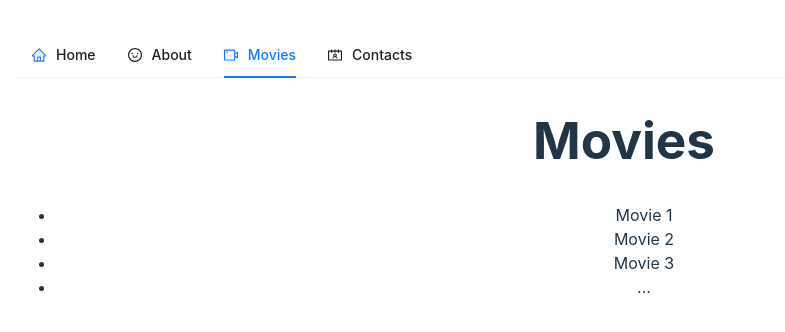
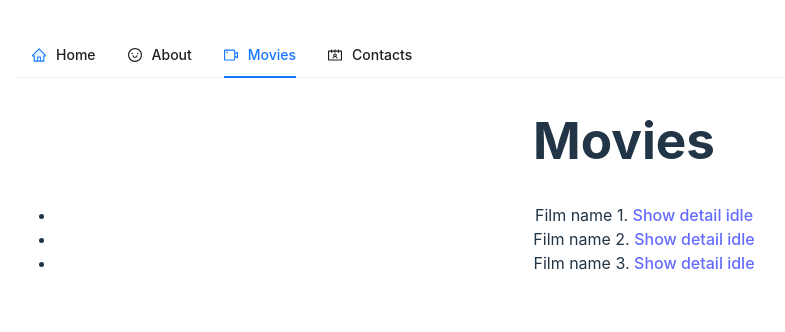
Before and after one commit to StanislavKovtun/react-stack, a React (Vite) app: page /contacts in a window 1280 px wide. Both pictures are taken after a click on the item "Movies". Shown: the top 332 px of the page, without its empty margins (16-801 px from the left). Built offline with nearby package versions, Linux system fonts and the light colour scheme.

Commit message:
Add movies list

```diff
--- a/src/App.tsx
+++ b/src/App.tsx
@@ -7,7 +7,7 @@ import Contacts from './pages/Contacts';
 import Movies from './pages/Movies';
 import Movie from './pages/Movie';
 import ErrorPage from './pages/ErrorPage';
-import fetchMovie from './api/fetchMovie';
+import fetchAllMovies from './api/fetchAllMovies';
 
 import './App.css';
 
@@ -24,8 +24,8 @@ const router = createBrowserRouter(
             <Route index element={<Home />} />
             <Route path={routes.contacts} element={<Contacts />} />
             <Route path={routes.about} element={<About />} />
-            <Route path={routes.movies} element={<Movies />} />
-            <Route path={`/${routes.movies}/:movieId`} element={<Movie />} loader={fetchMovie}/>
+            <Route path={routes.movies} element={<Movies />} loader={fetchAllMovies}/>
+            <Route path={`/${routes.movies}/:movieId`} element={<Movie />}/>
             {/*<Route path='*' element={<ErrorPage />} />*/}
         </Route>
     )
--- /dev/null
+++ b/src/api/fetchAllMovies.ts
@@ -0,0 +1,27 @@
+//const movies = [
+//    {
+//        name: 'Film name 1',
+//        duration: 150,
+//        id: 1,
+//    },
+//    {
+//        name: 'Film name 2',
+//        duration: 200,
+//        id: 2,
+//    },
+//    {
+//        name: 'Film name 3',
+//        duration: 250,
+//        id: 3,
+//    }
+//]
+
+import data from './movies.json';
+
+export default function fetchAllMovies() {
+    return new Promise((res) => {
+        setTimeout(
+            () => res(data), 2000
+        );
+    })
+}
--- a/src/api/fetchMovie.ts
+++ /dev/null
@@ -1,24 +0,0 @@
-//v1:
-//export default function fenchMovie({params}) {
-//    return {
-//        name: 'Film name',
-//        duration: 150,
-//        id: params.id,
-//    }
-//}
-
-//v2:
-//TODO: type of params? (any)
-export default function fetchMovie({params}: any) {
-    return new Promise((res) => {
-        setTimeout(
-            () =>
-                res({
-                    name: 'Film name',
-                    duration: 150,
-                    id: params.id,
-                }),
-            5000
-        );
-    })
-}
--- /dev/null
+++ b/src/api/fetchMovieById.ts
@@ -0,0 +1,5 @@
+import data from './movies.json';
+
+export function fetchMovieById(id: string) {
+    return data.find((el) => el.id === id) || {id: '0', name: '-', duration: '-'};
+}
--- /dev/null
+++ b/src/api/movies.json
@@ -0,0 +1,17 @@
+[
+    {
+        "name": "Film name 1",
+        "duration": 150,
+        "id": "1"
+    },
+    {
+        "name": "Film name 2",
+        "duration": 200,
+        "id": "2"
+    },
+    {
+        "name": "Film name 3",
+        "duration": 250,
+        "id": "3"
+    }
+]
--- a/src/components/Layout.tsx
+++ b/src/components/Layout.tsx
@@ -12,15 +12,14 @@ const Layout = () => {
     //Sorry, something went wrong
     //Cannot read properties of null (reading 'toString')
 
-    //const { state } = useNavigation();
-    // console.log('### state', state);
-    // TODO: loading here doesn`t working!? (state !== 'loading')
+    const { state } = useNavigation();
 
     return (
         <>
-            {/*{state === 'loading' ? <div>Loading...</div> : null}*/}
             <>
                 <Header />
+                {state === 'loading' ? <div>Loading...</div> : null}
+                {/*<p>{state}</p>*/}
                 <Outlet />
                 {/*{children} // TODO: add children? */}
             </>
--- a/src/pages/Movie.tsx
+++ b/src/pages/Movie.tsx
@@ -1,20 +1,19 @@
-import { useLoaderData, useParams } from "react-router-dom";
+import { useParams } from "react-router-dom";
+import { fetchMovieById } from "../api/fetchMovieById";
 
 function Movie() {
 
     const { movieId } = useParams();
     console.log('### movieId', movieId);
-
-    //const {name, duration, id} = useLoaderData();
-    const { name, duration } = useLoaderData(); //TODO: need to study!
-    //useLoaderData() - get data from this component or from first parent component
+    const movie = fetchMovieById(movieId);
+    console.log('### movie', movie);
 
     return (
         <>
             <h1>Movie</h1>
             <p>ID: {movieId}</p>
-            <p>Name: {name}</p>
-            <p>Duration: {duration}</p>
+            <p>Name: {movie.name}</p>
+            <p>Duration: {movie.duration}</p>
         </>
     )
 }
--- a/src/pages/Movies.tsx
+++ b/src/pages/Movies.tsx
@@ -1,16 +1,26 @@
+import { NavLink, useNavigation } from "react-router-dom";
+
+import { useLoaderData } from "react-router-dom";
 
 function Movies() {
 
     //TODO: add dynamic movies!
 
+    const { state } = useNavigation();
+    //console.log('### state', state);
+
+    const movies = useLoaderData() as {id: string, name: string}[];
+    //console.log('### movies', movies);
+
     return (
         <>
+            {/*{state === 'loading' ? <div>Loading...</div> : null}*/}
             <h1>Movies</h1>
             <ul>
-                <li>Movie 1</li>
-                <li>Movie 2</li>
-                <li>Movie 3</li>
-                <li>...</li>
+                {movies.map((movie) =>
+                    <li key={movie.id}>{movie.name + '. '}
+                        <NavLink to={`/movies/${movie.id}`}>Show detail {state}</NavLink>
+                    </li>)}
             </ul>
         </>
     )
```
